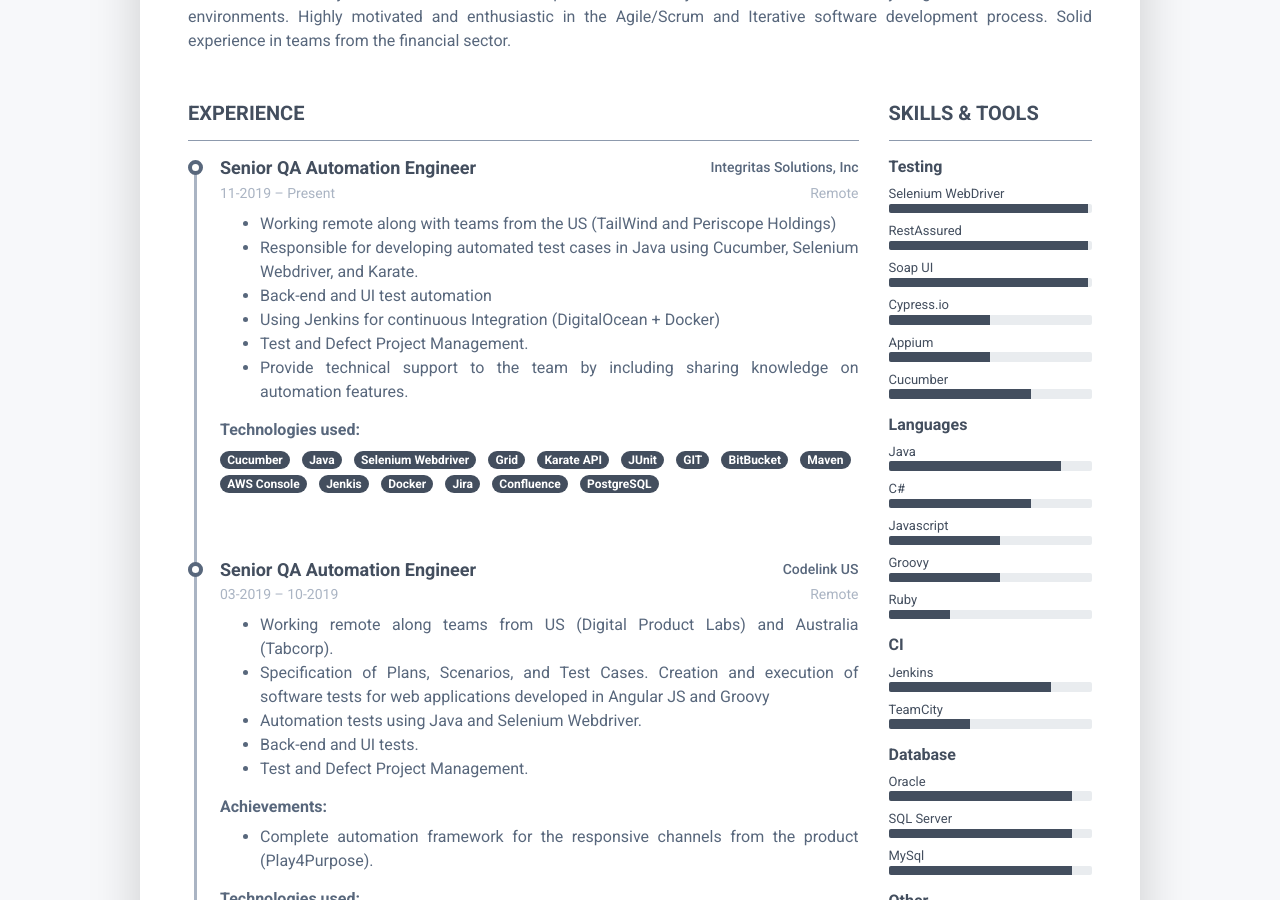
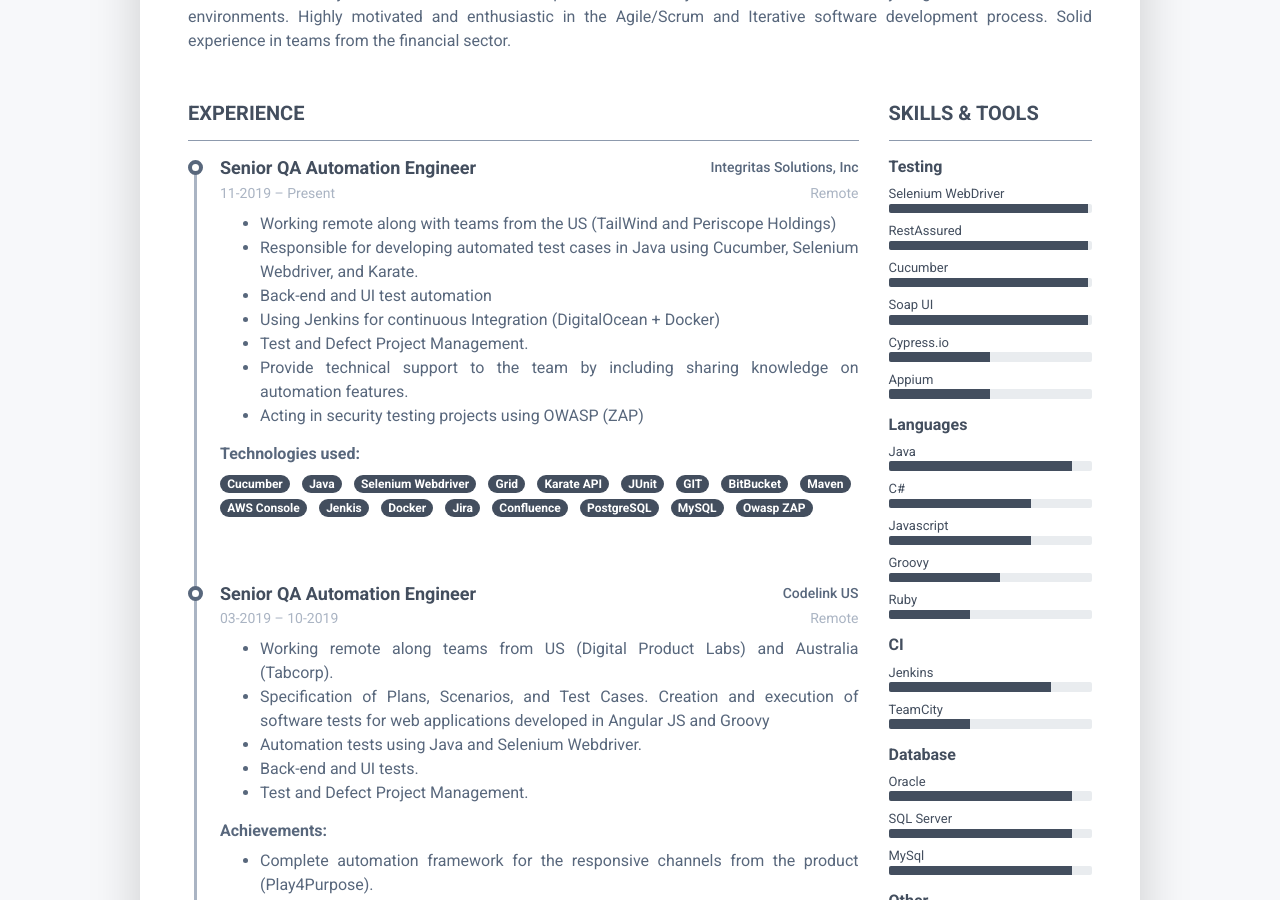
Before and after one commit to leandrocrescencio/leandrocrescencio.github.io, a Jekyll site: the page built from index.html, in a window 1280 px wide and 900 px high, scrolled down 445 px. Built offline with Jekyll 4.4.1, drawn with Linux system fonts in a browser that asks for light colours; nearby versions of some CDN libraries; some of the changed lines change nothing that is shown.

Commit message:
more data added

```diff
--- a/_data/data.yml
+++ b/_data/data.yml
@@ -37,6 +37,7 @@
          - Using Jenkins for continuous Integration (DigitalOcean + Docker)
          - Test and Defect Project Management.
          - Provide technical support to the team by including sharing knowledge on automation features.
+         - Acting in security testing projects using OWASP (ZAP)
       technologies:
         - name: Cucumber
         - name: Java
@@ -53,6 +54,8 @@
         - name: Jira
         - name: Confluence
         - name: PostgreSQL
+        - name: MySQL
+        - name: Owasp ZAP
 
     - position: Senior QA Automation Engineer
       company: Codelink US
@@ -259,25 +262,25 @@
       percentage: 98
     - name: RestAssured
       percentage: 98
+    - name: Cucumber
+      percentage: 98
     - name: Soap UI
       percentage: 98
     - name: Cypress.io
       percentage: 50
     - name: Appium
       percentage: 50
-    - name: Cucumber
-      percentage: 70
   languages:
     - name: Java
-      percentage: 85
+      percentage: 90
     - name: C#
       percentage: 70
     - name: Javascript
-      percentage: 55
+      percentage: 70
     - name: Groovy
       percentage: 55
     - name: Ruby
-      percentage: 30
+      percentage: 40
   ci:
     - name: Jenkins
       percentage: 80
```
